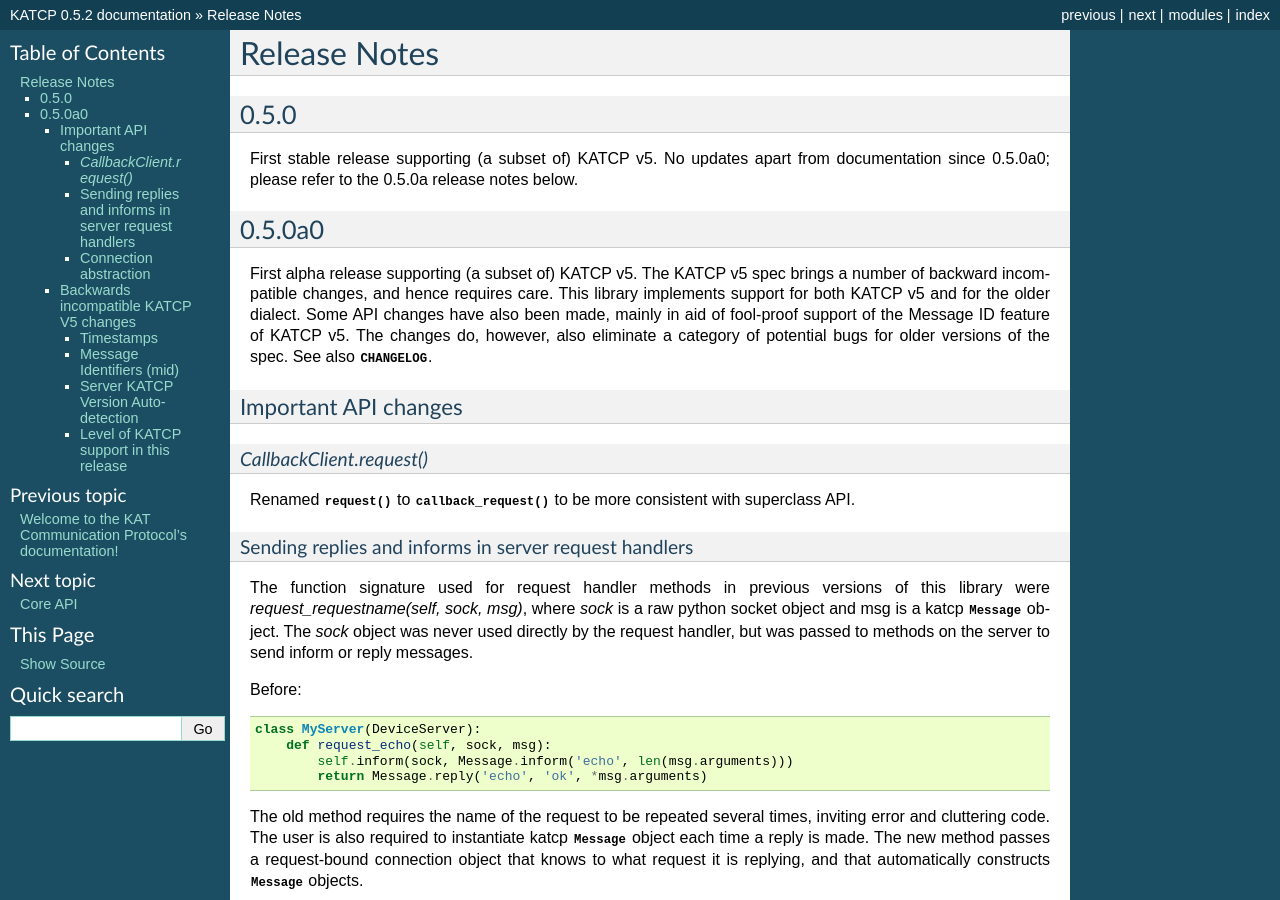
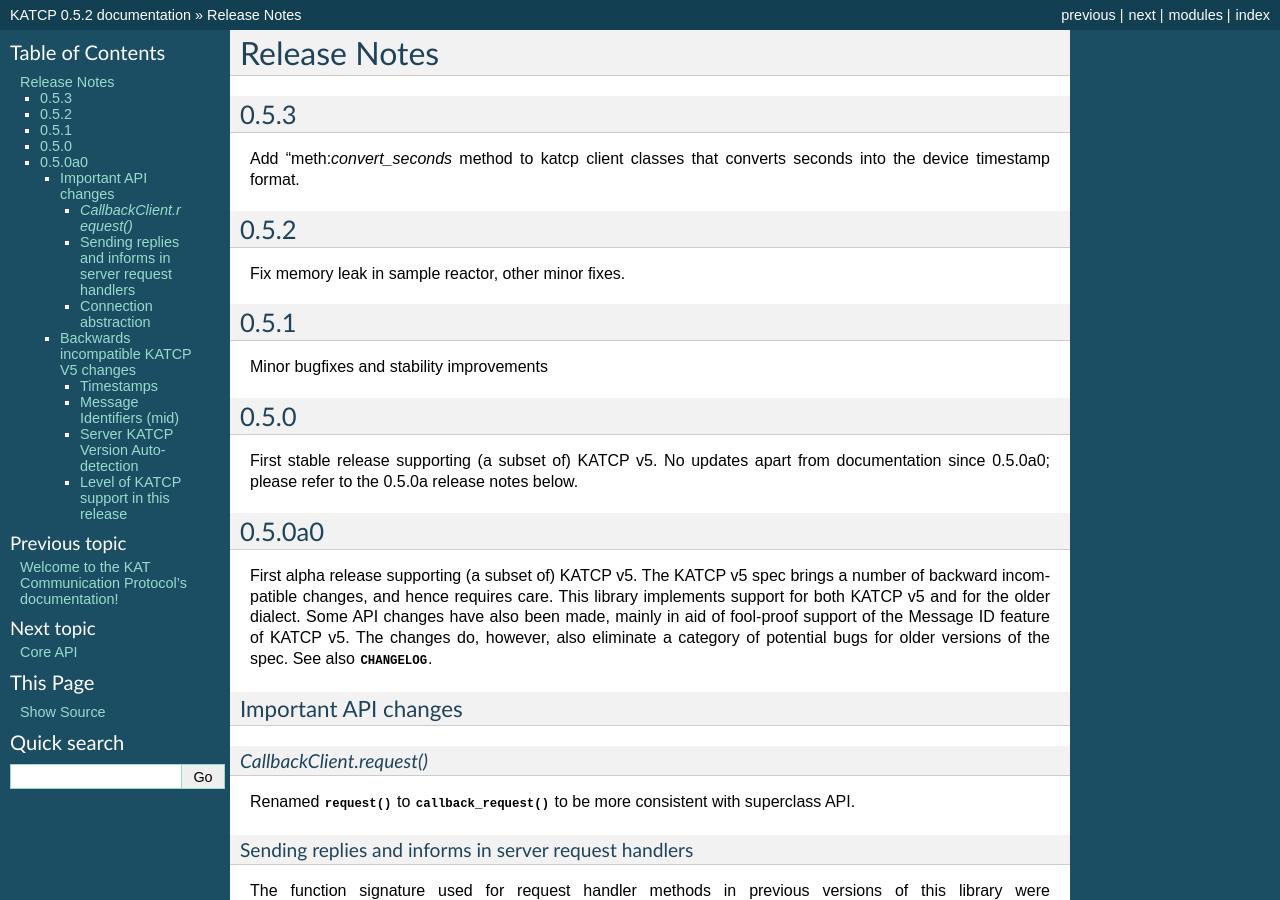
Before and after one commit to ska-sa/katcp-python, a Sphinx documentation site: the page built from doc/releasenotes.rst, in a window 1280 px wide and 900 px high. Built offline with Sphinx 7.4.7, drawn with Linux system fonts in a browser that asks for light colours; formulas are drawn with MathJax 3.

Commit message:
Update CHANGELOG and release notes for 0.5.3 release
git-svn-id: https://katfs.kat.ac.za/svnDS/code/katcp-python/trunk@17798 b56c7a7d-ac47-0410-a905-b6f7de78896a

```diff
--- a/doc/releasenotes.rst
+++ b/doc/releasenotes.rst
@@ -3,6 +3,22 @@
 *************
 Release Notes
 *************
+
+0.5.3
+=====
+
+Add "meth:`convert_seconds` method to katcp client classes that converts seconds
+into the device timestamp format.
+
+0.5.2
+=====
+
+Fix memory leak in sample reactor, other minor fixes.
+
+0.5.1
+=====
+
+Minor bugfixes and stability improvements
 
 0.5.0
 =====
```
Also changed, not shown: 1 other file.
